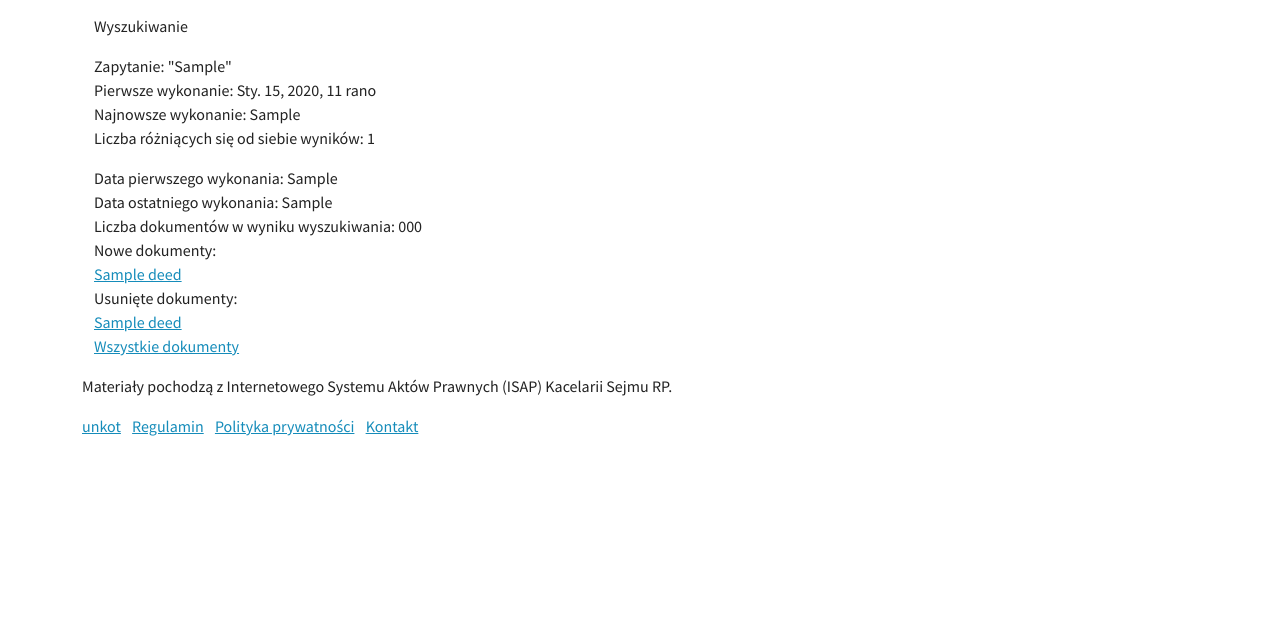
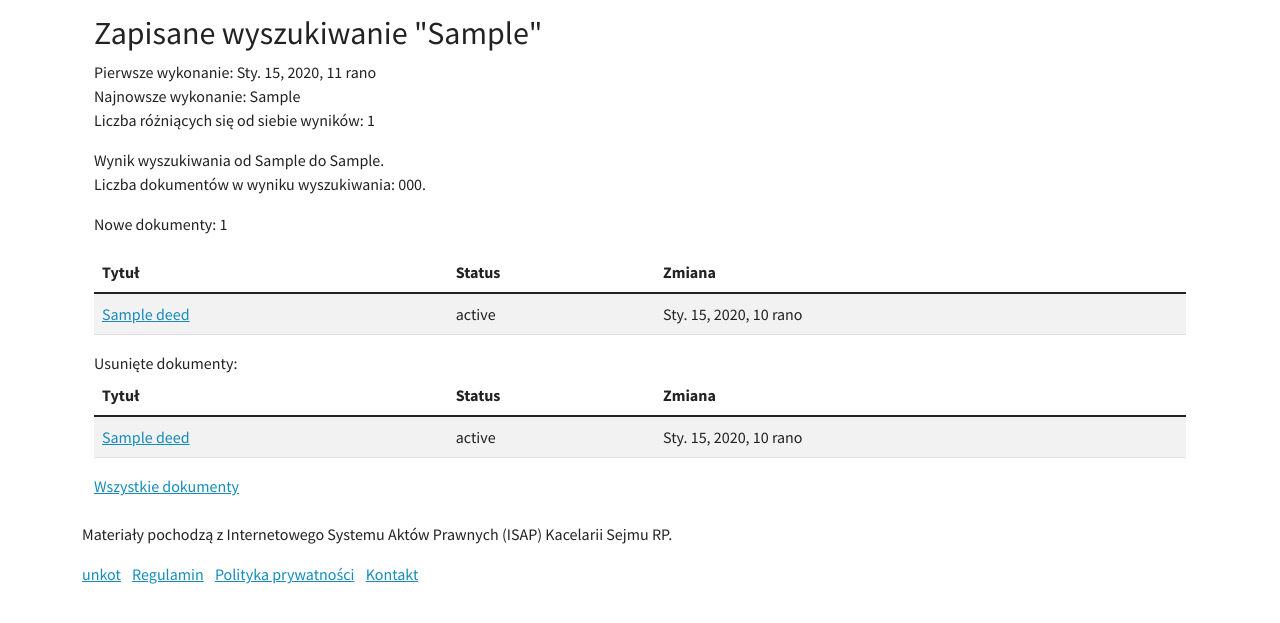
Before and after one commit to stakent/unkot, a Django app: template unkot/isap/templates/isap/saved_search_detail.html in a window 1280 px wide. Shown: the part 60-683 px from the top of the page. Run offline with Django 3.2, Linux system fonts and the light colour scheme; tables that the repository leaves empty hold one stand-in row (values such as "Sample post"); the template is opened without the code that fills it: values that come from a table or form of the project are taken from there, most other values are stand-ins (such as "Sample title", 1, 10 or a date in 2020); parts of the project's set-up code (start-up, migrations or seed data) failed here and were passed over; some libraries are stand-ins or nearby versions.

Commit message:
saved search results presentation changed

```diff
--- a/unkot/isap/templates/isap/saved_search_detail.html
+++ b/unkot/isap/templates/isap/saved_search_detail.html
@@ -6,10 +6,9 @@
 {% block content %}
 <div class="container">
 
-  <p>Wyszukiwanie</p>
+  <h2>Zapisane wyszukiwanie "{{ search.query }}"</h2>
 
   <ul class="list-unstyled">
-    <li>Zapytanie: "{{ search.query }}"</li>
     <li>Pierwsze wykonanie: {{ search.first_run_ts }}</li>
     <li>Najnowsze wykonanie: {{ last_run_ts }}</li>
     <li>Liczba różniących się od siebie wyników: {{ results.count }}</li>
@@ -33,41 +32,64 @@
   {% endif %}
 
   {% for result in results %}
-  <ul class="list-unstyled">
-    <li>Data pierwszego wykonania: {{ result.first_run_ts }}</li>
-    <li>Data ostatniego wykonania: {{ result.last_run_ts }}</li>
-    <li>Liczba dokumentów w wyniku wyszukiwania: {{ result.number_of_results }}</li>
-    <li>
-      Nowe dokumenty:
+  <p>Wynik wyszukiwania od {{ result.first_run_ts }} do {{ result.last_run_ts }}.<br>
+  Liczba dokumentów w wyniku wyszukiwania: {{ result.number_of_results }}.</p>
+
   {% if result.new_deeds %}
-      <ul class="list-unstyled">
+  <p>Nowe dokumenty: {{ result.new_deeds|length }}</p>
+  <table class="table table-striped table-condensed">
+    <thead class="thead-light">
+      <tr>
+        <th scope="col">Tytuł</th>
+        <th scope="col">Status</th>
+        <th scope="col">Zmiana</th>
+      </tr>
+    </thead>
+    <tbody>
       {% for deed in result.new_deeds %}
-        <li><a href="{% url 'deed_detail' deed.address %}">{{ deed.title }}</a></li>
+      <tr>
+        <td><a href="{% url 'deed_detail' deed.address %}">{{ deed.title }}</a></td>
+        <td>{{ deed.status }}</td>
+        <td>{{ deed.change_date }}</td>
+      </tr>
       {% endfor %}
-      </ul>
+    </tbody>
+  </table>
   {% else %}
-      brak
+  <p>Brak nowych dokumentów</p>
   {% endif %}
-    </li>
-    <li>
+
   Usunięte dokumenty:
   {% if result.removed_deeds %}
-      <ul class="list-unstyled">
+  <table class="table table-striped table-condensed">
+    <thead class="thead-light">
+      <tr>
+        <th scope="col">Tytuł</th>
+        <th scope="col">Status</th>
+        <th scope="col">Zmiana</th>
+      </tr>
+    </thead>
+    <tbody>
       {% for deed in result.removed_deeds %}
-        <li><a href="{% url 'deed_detail' deed.address %}">{{ deed.title }}</a></li>
+      <tr>
+        <td><a href="{% url 'deed_detail' deed.address %}">{{ deed.title }}</a></td>
+        <td>{{ deed.status }}</td>
+        <td>{{ deed.change_date }}</td>
+      </tr>
       {% endfor %}
-      </ul>
+    </tbody>
+  </table>
   {% else %}
-      brak
+  brak<br>
   {% endif %}
-    </li>
-    <li><a href="{% url 'search_isap_result_detail' result.id %}">Wszystkie dokumenty</a></li>
-  {% empty %}
-  <p>Brak zapisanych wyników wyszukiwania.</p>
+  <a href="{% url 'search_isap_result_detail' result.id %}">Wszystkie dokumenty</a></li>
+
+{% if not forloop.last %} <hr> {% endif %}
+
 {% endfor %}
-  </ul>
+</div>
 
-</div>
+<br>
 
 {% include 'isap/attribution_isap.html' %}
 
```
Lines whose indentation alone changed are shown as unchanged.
